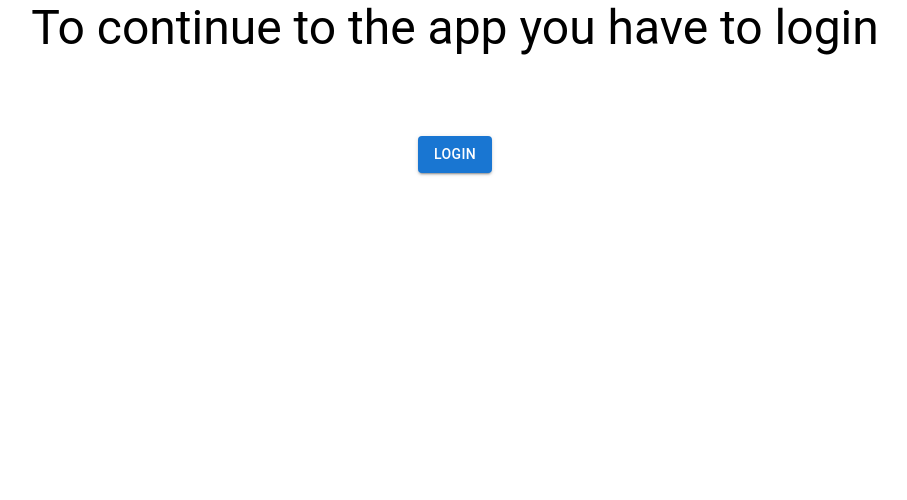
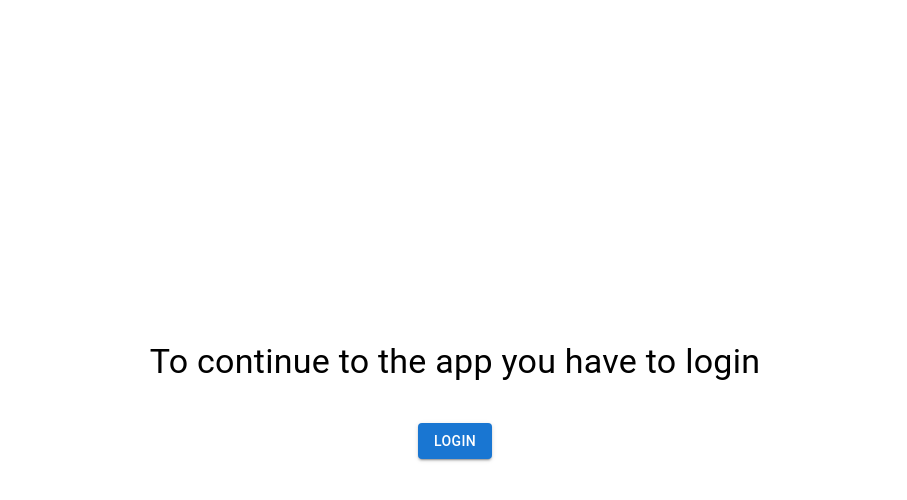
Before and after one commit to mihalcinD/uushoppinglist, a React (Vite) app in the folder uushoppinglist-fe/: page / in a window 1280 px wide. Shown: the top 500 px of the page, without its empty margins (185-1092 px from the left). Built offline with nearby package versions, Linux system fonts and the light colour scheme.

Commit message:
style(loading): center

```diff
--- a/uushoppinglist-fe/src/App.tsx
+++ b/uushoppinglist-fe/src/App.tsx
@@ -1,26 +1,25 @@
 import './App.css';
 import { BrowserRouter, Route, Routes } from 'react-router-dom';
 import Layout from './components/Layout.tsx';
-import { Auth0Provider, useAuth0 } from '@auth0/auth0-react';
-import { useEffect } from 'react';
+import { useAuth0 } from '@auth0/auth0-react';
 import Login from './routes/Login.tsx';
 import Loading from './routes/Loading.tsx';
 import Home from './routes/Home.tsx';
 
 function App() {
-  const { user, isAuthenticated, loginWithRedirect, isLoading } = useAuth0();
+  const { isAuthenticated, isLoading } = useAuth0();
 
   return (
     <BrowserRouter>
       <Routes>
         {isLoading ? (
-          <Route path="/" element={<Loading />} />
+          <Route path={'/'} element={<Loading />} />
         ) : isAuthenticated ? (
-          <Route path="/" element={<Layout />}>
+          <Route element={<Layout />}>
             <Route path={'/'} element={<Home />} />
           </Route>
         ) : (
-          <Route path="/" element={<Login />} />
+          <Route path={'/'} element={<Login />} />
         )}
       </Routes>
     </BrowserRouter>
--- a/uushoppinglist-fe/src/routes/Loading.tsx
+++ b/uushoppinglist-fe/src/routes/Loading.tsx
@@ -2,7 +2,7 @@ import { Box, Typography } from '@mui/material';
 
 const Loading = () => {
   return (
-    <Box display={'flex'} alignItems={'center'}>
+    <Box display={'flex'} alignItems={'center'} justifyContent={'center'} width={'100vw'} height={'100vh'}>
       <Typography variant="h3" component={'h1'}>
         Loading...
       </Typography>
--- a/uushoppinglist-fe/src/routes/Login.tsx
+++ b/uushoppinglist-fe/src/routes/Login.tsx
@@ -3,8 +3,15 @@ import { useAuth0 } from '@auth0/auth0-react';
 const Login = () => {
   const { loginWithRedirect } = useAuth0();
   return (
-    <Box gap={10} display={'flex'} flexDirection={'column'} alignItems={'center'}>
-      <Typography variant="h3" component={'h1'}>
+    <Box
+      gap={5}
+      display={'flex'}
+      flexDirection={'column'}
+      alignItems={'center'}
+      justifyContent={'center'}
+      width={'100vw'}
+      height={'100vh'}>
+      <Typography variant="h4" component={'h1'}>
         To continue to the app you have to login
       </Typography>
       <Button variant={'contained'} onClick={() => loginWithRedirect()}>
```
